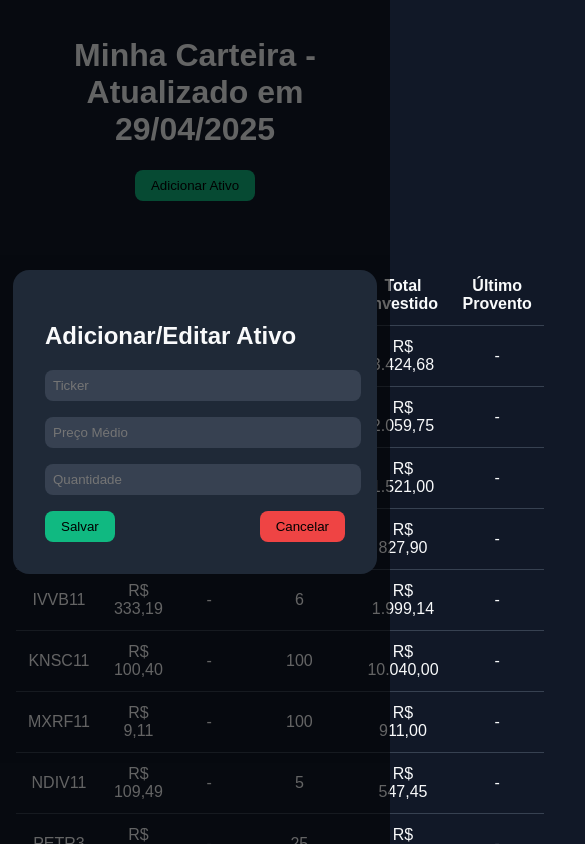
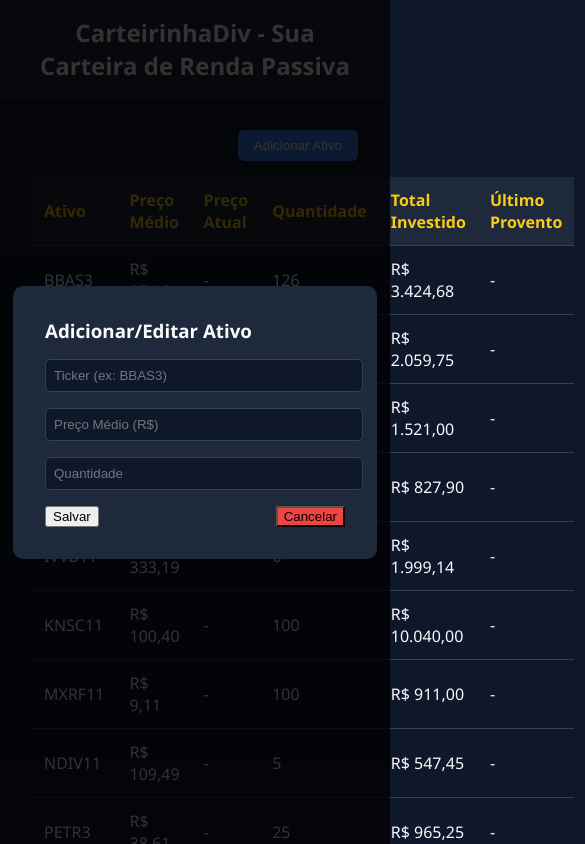
Before and after one commit to kinucris/carteirinhaDiv, a plain HTML site: page index.html in a window 390 px wide. Both pictures are taken after a click on the button "Adicionar Ativo". Shown: the top 844 px of the page, 585 px wide, since content can reach past the window. Drawn offline with nearby package versions, Linux system fonts and the light colour scheme.

Commit message:
Update index.html
versão melhorada com tema escuro, moderna e responsiva

```diff
--- a/index.html
+++ b/index.html
@@ -1,40 +1,125 @@
 <!DOCTYPE html>
 <html lang="pt-BR">
 <head>
-  <meta charset="UTF-8">
-  <meta name="viewport" content="width=device-width, initial-scale=1.0">
-  <title>Minha Carteira - Dashboard Elvis</title>
-  <link href="css/theme.css" rel="stylesheet">
+  <meta charset="UTF-8" />
+  <meta name="viewport" content="width=device-width, initial-scale=1.0"/>
+  <title>CarteirinhaDiv</title>
+  <link rel="stylesheet" href="style.css"/>
   <script src="https://cdn.jsdelivr.net/npm/chart.js"></script>
+  <script defer src="js/funcoes.js"></script>
+  <style>
+    body {
+      background-color: #0f172a;
+      color: #f9fafb;
+      font-family: 'Segoe UI', sans-serif;
+      margin: 0;
+      padding: 0;
+    }
+    header {
+      background-color: #1e293b;
+      padding: 1rem 2rem;
+      text-align: center;
+      font-size: 1.5rem;
+      font-weight: bold;
+    }
+    .container {
+      padding: 2rem;
+      max-width: 1100px;
+      margin: auto;
+    }
+    .botoes {
+      display: flex;
+      justify-content: flex-end;
+      margin-bottom: 1rem;
+    }
+    .botoes button {
+      background-color: #3b82f6;
+      color: white;
+      border: none;
+      padding: 0.5rem 1rem;
+      margin-left: 1rem;
+      cursor: pointer;
+      border-radius: 6px;
+    }
+    .botoes button:hover {
+      background-color: #2563eb;
+    }
+    .linha-ativa {
+      background-color: #1e40af !important;
+    }
+    .table {
+      width: 100%;
+      border-collapse: collapse;
+    }
+    .table th, .table td {
+      padding: 0.75rem;
+      border-bottom: 1px solid #334155;
+      text-align: left;
+    }
+    .table th {
+      background-color: #1e293b;
+      color: #facc15;
+    }
+    canvas {
+      margin-top: 2rem;
+      background-color: #1e293b;
+      border-radius: 10px;
+      padding: 1rem;
+    }
+    .modal {
+      background-color: rgba(0, 0, 0, 0.8);
+      position: fixed;
+      top: 0; left: 0; width: 100%; height: 100%;
+      display: flex; justify-content: center; align-items: center;
+    }
+    .modal-content {
+      background-color: #1e293b;
+      padding: 2rem;
+      border-radius: 10px;
+      min-width: 300px;
+    }
+    .modal-content input {
+      display: block;
+      width: 100%;
+      margin-bottom: 1rem;
+      padding: 0.5rem;
+      background-color: #0f172a;
+      color: #f9fafb;
+      border: 1px solid #334155;
+      border-radius: 5px;
+    }
+    .hidden {
+      display: none;
+    }
+  </style>
 </head>
-<body class="dark">
-  <header class="header">
-    <h1>Minha Carteira - Atualizado em <span id="data-atual"></span></h1>
-    <button onclick="abrirFormulario()" class="botao-adicionar">Adicionar Ativo</button>
-  </header>
+<body>
+  <header>CarteirinhaDiv - Sua Carteira de Renda Passiva</header>
+  <div class="container">
+    <div class="botoes">
+      <button onclick="abrirFormulario()">Adicionar Ativo</button>
+    </div>
+    <div id="tabela-container"></div>
 
-  <main class="dashboard">
-    <section id="resumo" class="cards"></section>
-    <section id="tabela-container"></section>
-    <section class="graficos">
-      <canvas id="grafico-pizza"></canvas>
-      <canvas id="grafico-linha"></canvas>
-    </section>
-  </main>
+    <canvas id="grafico-pizza" height="120"></canvas>
+    <canvas id="grafico-linha" height="120"></canvas>
+
+    <footer style="margin-top:2rem;text-align:center;font-size:0.9rem;color:#94a3b8">
+      Atualizado em <span id="data-atual"></span> • © 2025 CarteirinhaDiv
+    </footer>
+  </div>
 
   <div id="modal" class="modal hidden">
     <div class="modal-content">
-      <h2 id="modal-titulo">Adicionar/Editar Ativo</h2>
-      <input id="novo-ticker" type="text" placeholder="Ticker" class="input-modal">
-      <input id="novo-preco" type="number" placeholder="Preço Médio" class="input-modal">
-      <input id="novo-quantidade" type="number" placeholder="Quantidade" class="input-modal">
-      <div class="modal-actions">
-        <button onclick="salvarNovoAtivo()" class="botao-salvar">Salvar</button>
-        <button onclick="fecharFormulario()" class="botao-cancelar">Cancelar</button>
+      <h3 style="margin-top:0;margin-bottom:1rem;">Adicionar/Editar Ativo</h3>
+      <input type="text" id="novo-ticker" placeholder="Ticker (ex: BBAS3)">
+      <input type="number" id="novo-preco" placeholder="Preço Médio (R$)" step="0.01">
+      <input type="number" id="novo-quantidade" placeholder="Quantidade">
+      <div style="display:flex;justify-content:space-between">
+        <button onclick="salvarNovoAtivo()">Salvar</button>
+        <button onclick="fecharFormulario()" style="background:#ef4444;">Cancelar</button>
       </div>
     </div>
   </div>
-
-  <script src="js/funcoes.js"></script>
 </body>
 </html>
```
